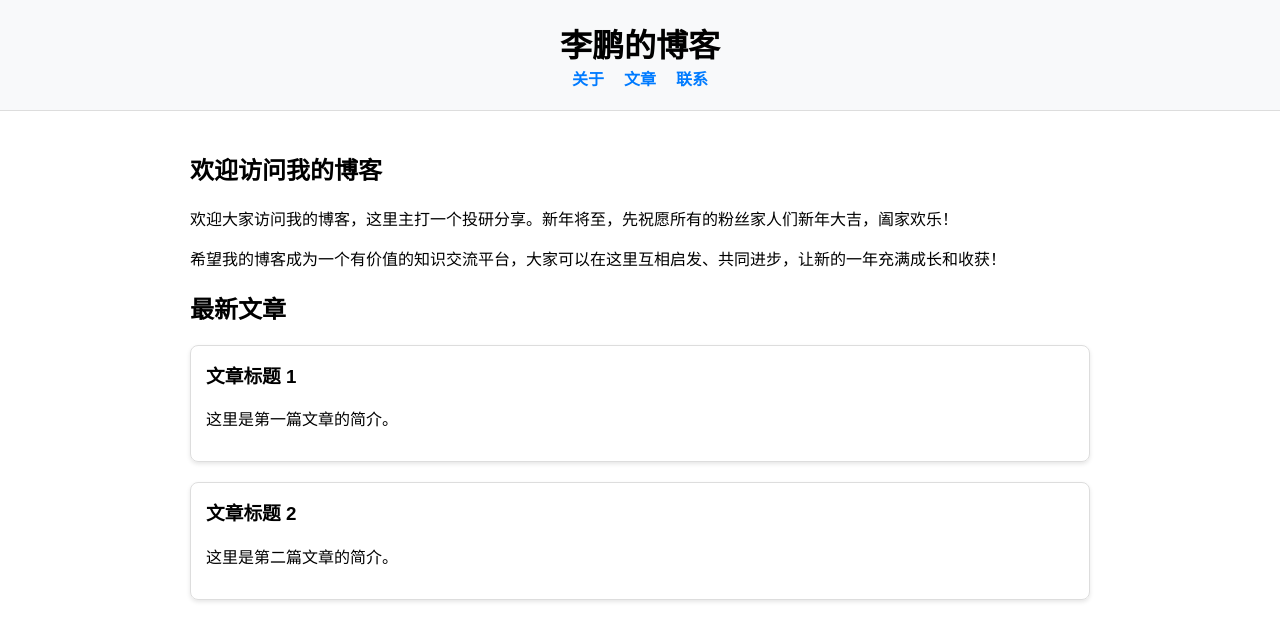
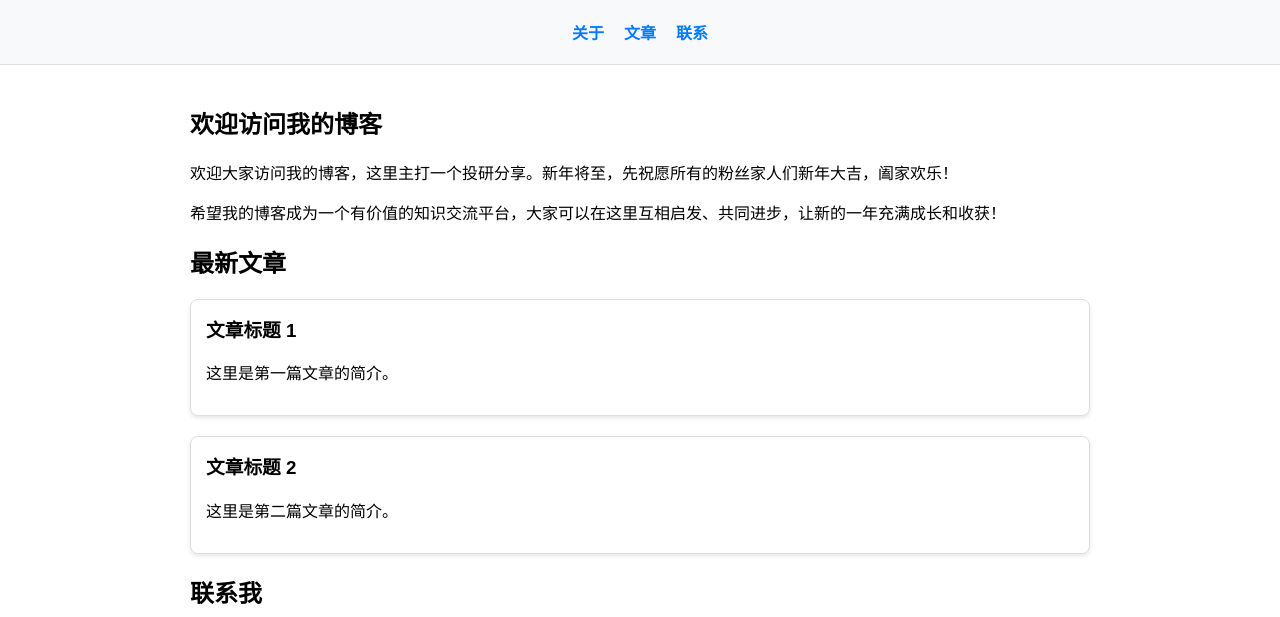
Before and after one commit to 398283221/lipeng-blog, a plain HTML site: page index.html in a window 1280 px wide. Shown: the top 617 px of the page. Drawn offline with Linux system fonts and the light colour scheme.

Commit message:
更新 index.html

```diff
--- a/index.html
+++ b/index.html
@@ -3,12 +3,12 @@
 <head>
     <meta charset="UTF-8">
     <meta name="viewport" content="width=device-width, initial-scale=1.0">
-    <title>李鹏的博客</title>
+    <title></title>
     <link rel="stylesheet" href="style.css">
 </head>
 <body>
     <header>
-        <h1>李鹏的博客</h1>
+        <h1></h1>
         <nav>
             <ul>
                 <li><a href="#about">关于</a></li>
```
